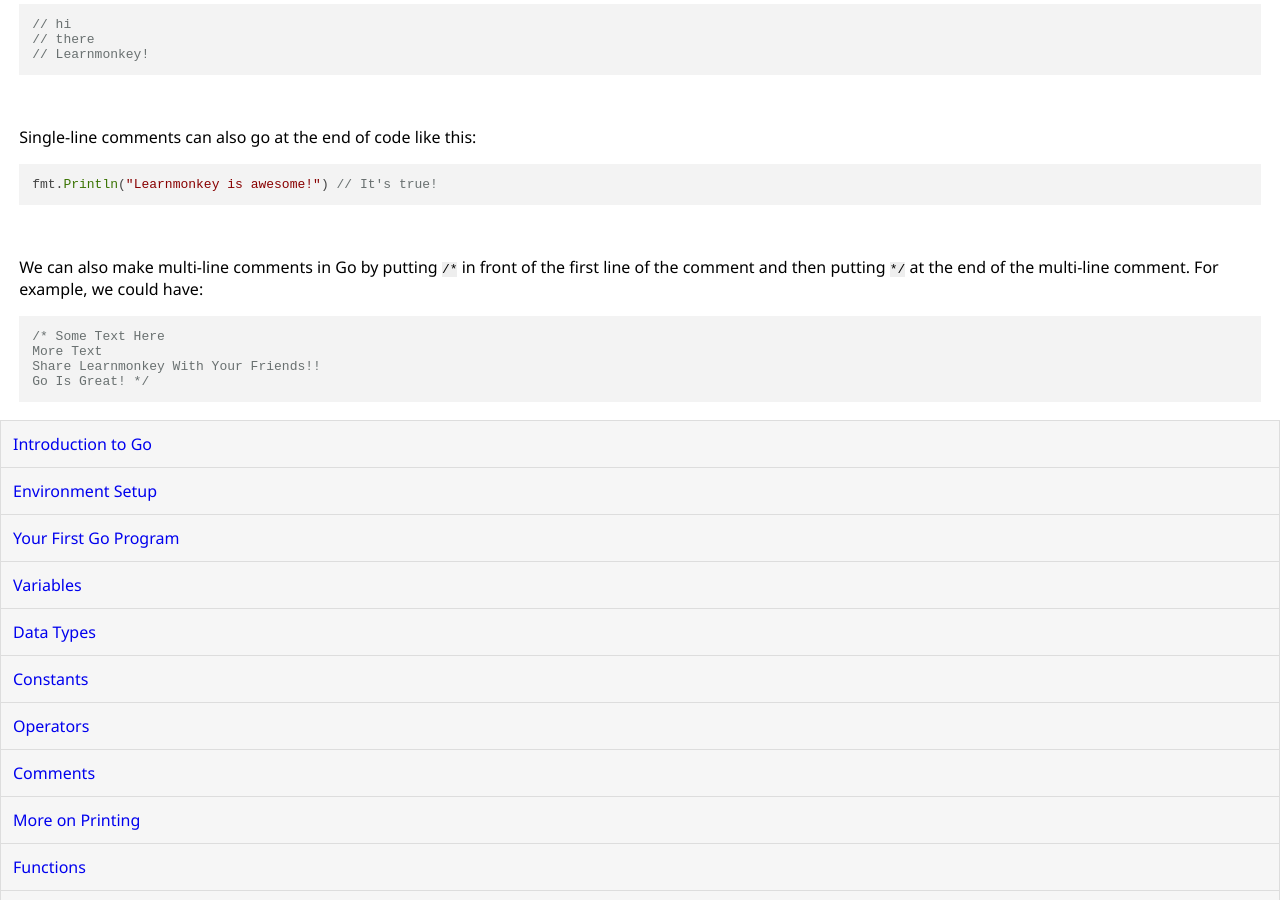
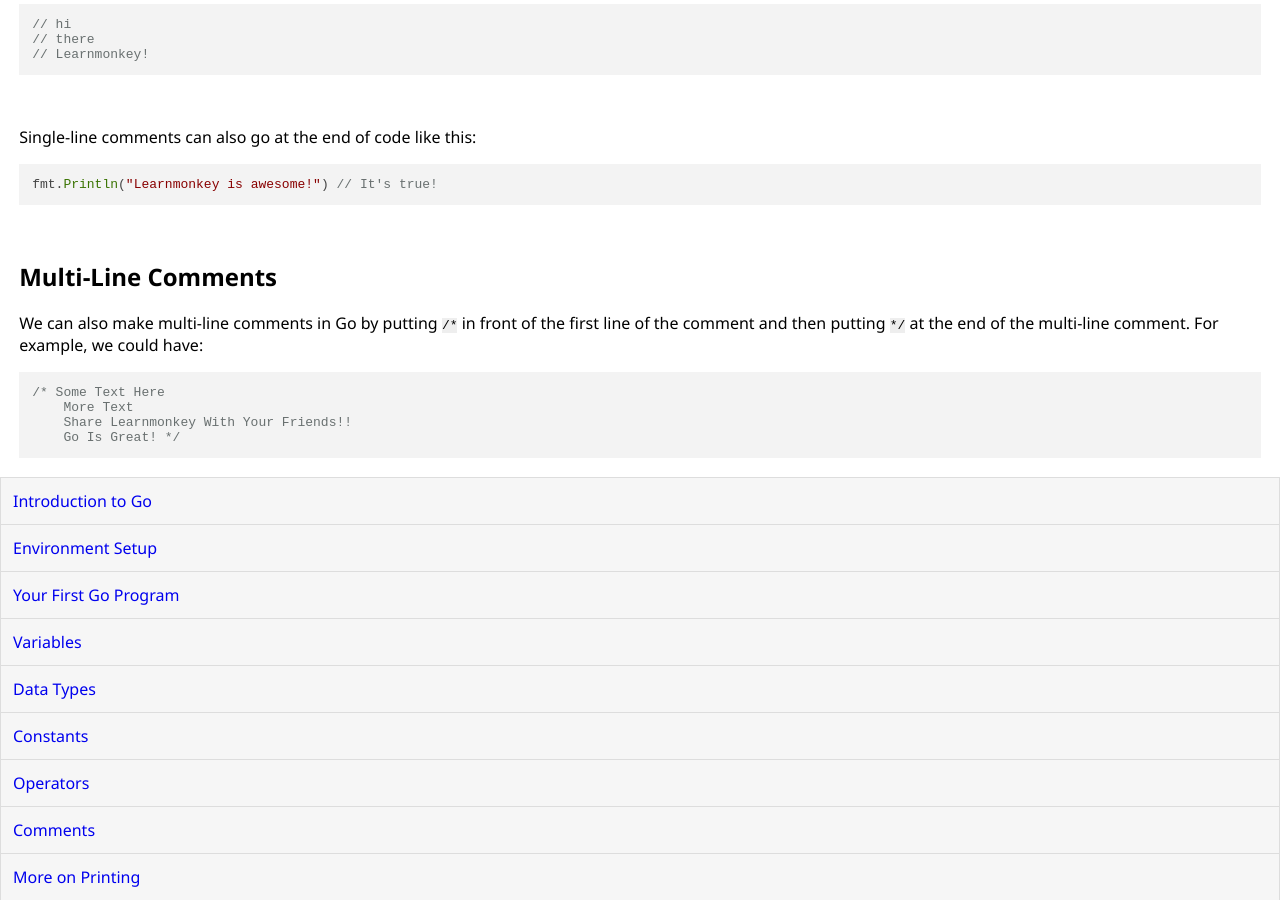
Before and after one commit to learnmonkey/learnmonkey.github.io, a Jekyll site: the page built from programming/golang/comments.html, in a window 1280 px wide and 900 px high, scrolled down 366 px. Built offline with Jekyll 4.4.1, drawn with Linux system fonts in a browser that asks for light colours; nearby versions of some CDN libraries.

Commit message:
go multiline comments new section

```diff
--- a/programming/golang/comments.html
+++ b/programming/golang/comments.html
@@ -19,9 +19,13 @@ layout: golang
 // Learnmonkey!</code></pre><br>
     <p>Single-line comments can also go at the end of code like this:</p>
     <pre><code>fmt.Println("Learnmonkey is awesome!") // It's true!</code></pre><br>
+</section>
+
+<section>
+    <h2>Multi-Line Comments</h2>
     <p>We can also make multi-line comments in Go by putting <code>/*</code> in front of the first line of the comment and then putting <code>*/</code> at the end of the multi-line comment. For example, we could have:</p>
     <pre><code class="language-go">/* Some Text Here
-More Text
-Share Learnmonkey With Your Friends!!
-Go Is Great! */</code></pre>
+    More Text
+    Share Learnmonkey With Your Friends!!
+    Go Is Great! */</code></pre>
 </section>
```
